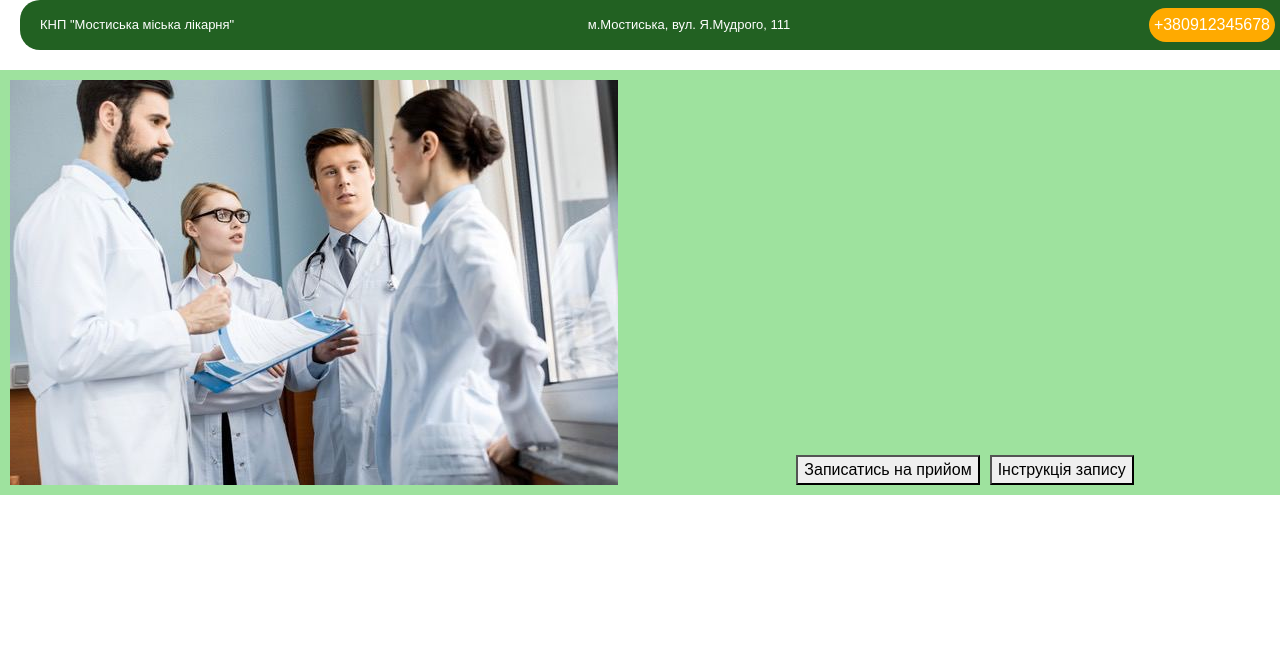
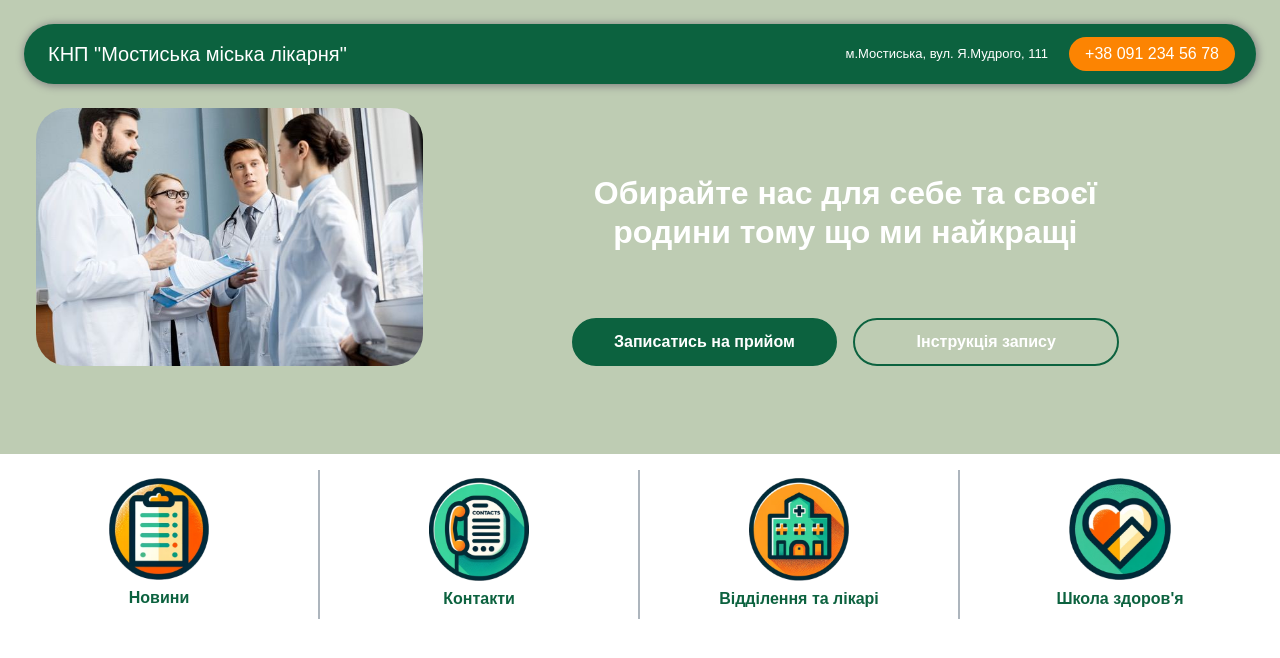
Before and after one commit to OleksandrShchepanchuk/.net_project_react, a React app in the folder hospital/: page / in a window 1280 px wide. Built offline with nearby package versions, Linux system fonts and the light colour scheme.

Commit message:
Added the top of the page

```diff
--- a/hospital/package.json
+++ b/hospital/package.json
@@ -8,6 +8,7 @@
     "@testing-library/user-event": "^13.5.0",
     "bootstrap": "^5.3.3",
     "react": "^18.2.0",
+    "react-bootstrap": "^2.10.2",
     "react-dom": "^18.2.0",
     "react-scripts": "5.0.1",
     "web-vitals": "^2.1.4"
--- a/hospital/src/components/app/App.css
+++ b/hospital/src/components/app/App.css
@@ -1,26 +1,31 @@
 .App {
     font-family: sans-serif;
-    background-color: rgb(158, 226, 158);
+    background-color: rgb(190, 204, 179);
 }
 
-  .Header {
-    background-color: rgb(34, 97, 34);
-    color: white;
-    position: absolute;
-    position: fixed;
-    top: 0;
-    left: 0;
-    width: 100%;
-    height: 50px;
-    display: flex;
-    justify-content: space-between;
-    align-items: center;
-    padding: 20px 20px;
-    margin: 0 20px;
-    margin-right: 20px;
+header{
+    background-color: rgb(190, 204, 179);
 }
 
-  .Header, .OrangePart, .Photo {
+.primary-floating {
+    box-shadow: 1px 1px 8px 1px grey;
+}
+
+.primary-text {
+    color: white;
+    font-weight: bold;
+}
+
+.primary-green {
+    color: rgb(12, 98, 63);
+}
+
+.primary {
+    background-color: rgb(12, 98, 63);
+    color: white;
+}
+
+.Photo {
     border-top-left-radius: 20px; /* Rounded top-left corner */
     border-top-right-radius: 20px; /* Rounded top-right corner */
     border-bottom-right-radius: 20px; /* Rounded top-left corner */
@@ -35,32 +40,44 @@
 
 .OrangePart {
     font-size: medium;
-    background-color: rgb(255, 170, 0);
+    background-color: rgb(252, 132, 2);
     padding: 5px 5px;
     margin: 5px;
 }
 
-  .GridContainer {
+.front-page-motto-buttons {
     display: grid;
-    grid-template-columns: 1fr 1fr; /* Two columns */
-    grid-template-rows: auto; /* Auto size rows */
-    gap: 20px; /* Adjust gap between items */
-    margin-top: 70px; /* Adjust margin to push content below header */
-    padding: 10px;
+    grid-template-rows: auto 3rem;
 }
 
-  .Photo {
-    grid-column: 1; /* Photo takes first column */
-    grid-row: 1 / span 2; /* Photo spans two rows */
+.front-page-buttons {
+    grid-row: 2;
 }
 
-  .Buttons {
-    grid-column: 2; /* Buttons take second column */
-    grid-row: 2; /* Buttons on second row */
-    display: flex;
-    justify-content: center; /* Align buttons to the right */
+.front-page-motto {
+    grid-row: 1;
 }
 
-  .Buttons button {
-    margin-left: 10px; /* Adjust margin between buttons */
+.my-button {
+    padding:  0.5rem 1rem;
+    margin: 0 0.5rem;
+    height: 3rem;
+    background: transparent;
+    border: rgb(12, 98, 63) solid 2px;
+    font-weight: bolder;
+    border-radius: 1.5rem;
+    color: white;
 }
+
+.my-button.primary {
+    background: rgb(12, 98, 63);
+}
+
+.action-tile-image {
+    width: 33%;
+}
+
+.divider {
+    border-left: 1px solid #000;
+    width: 4px;
+}
--- a/hospital/src/components/app/App.js
+++ b/hospital/src/components/app/App.js
@@ -1,25 +1,98 @@
 import React from 'react';
 import './App.css';
-import doctorsPhoto from './doctors.jpg';
+import doctorsPhoto from './images/doctors.jpg';
+import contactIcon from './images/contacts.png';
+import newsIcon from './images/news.png';
+import departmentsIcon from './images/departments.png';
+import healthSchoolIcon from './images/health_school.png';
 
+import {Col, Image, Navbar, NavbarText, Row} from 'react-bootstrap';
+
+const BigActionButtons = [{text: 'Новини', image_src: newsIcon}, {
+    text: 'Контакти',
+    image_src: contactIcon
+}, {text: 'Відділення та лікарі', image_src: departmentsIcon}, {text: 'Школа здоров\'я', image_src: healthSchoolIcon},]
 
 function App() {
-  return (
-    <div className="App">
-      <header className="Header">
-        <div className="LeftContent">КНП "Мостиська міська лікарня"</div>
-        <div className="RightContent">м.Мостиська, вул. Я.Мудрого, 111</div>
-        <div className="OrangePart">+380912345678</div>
-      </header>
-      <div className="GridContainer">
-        <div className="Photo"><img src={doctorsPhoto} alt="Doctors" /></div>
-        <div className="Buttons">
-          <button>Записатись на прийом</button>
-          <button>Інструкція запису</button>
+    return (<div className="App">
+        <header className='pt-4'>
+            <HeaderContent/>
+        </header>
+
+        <Row className='p-4 me-0 ms-0'>
+            <Col className='col-4'>
+                <div id='rounding-box' className='rounded-5'>
+                    <Image src={doctorsPhoto} alt="Doctors" className='rounded-5' fluid/>
+                </div>
+            </Col>
+            <Col className='col-8 front-page-motto-buttons'>
+                <Row className='h-100'>
+                    <h2 className='text-center primary-text w-75 mx-auto my-auto front-page-motto'>
+                        Обирайте нас для себе та своєї родини тому що ми найкращі
+                    </h2>
+                </Row>
+                <Row>
+                    <div className='d-flex justify-content-center front-page-buttons'>
+                        <button className='my-button primary col-4'>Записатись на прийом</button>
+                        <button className='my-button col-4'>Інструкція запису</button>
+                    </div>
+                </Row>
+            </Col>
+            <div id='some-space-idgaf' style={{height: '4rem'}}></div>
+        </Row>
+
+        <Row className='column-gap-0 m-0 p-0 bg-white'>
+            {BigActionButtons.map((button, index, arr) => (<Col className='col-3 p-0 m-0'>
+                <BigActionButton text={button.text} image_src={button.image_src}
+                                 isLast={index === arr.length - 1}/>
+            </Col>))}
+        </Row>
+
+        {/*<div className="GridContainer">*/}
+        {/*    <div className="Photo"><img src={doctorsPhoto} alt="Doctors"/></div>*/}
+        {/*    <div className="Buttons">*/}
+        {/*        <button>Записатись на прийом</button>*/}
+        {/*        <button>Інструкція запису</button>*/}
+        {/*    </div>*/}
+        {/*</div>*/}
+    </div>);
+}
+
+function HeaderContent() {
+    return <>
+        <Navbar expand="md" sticky="top" className="primary primary-floating rounded-pill px-3 mx-4 me-4">
+            <Navbar.Brand>
+                <NavbarText className='text-white ms-2'>
+                    КНП "Мостиська міська лікарня"
+                </NavbarText>
+            </Navbar.Brand>
+            <Navbar.Collapse className='justify-content-end '>
+                <div className="RightContent me-3">м.Мостиська, вул. Я.Мудрого, 111</div>
+                <div className="OrangePart rounded-pill px-3">+38 091 234 56 78</div>
+            </Navbar.Collapse>
+        </Navbar>
+    </>
+}
+
+function BigActionButton(props) {
+    return <>
+        <div className='d-flex m-0 w-100 h-100'>
+            <div className='justify-content-center m-0 w-100 h-100'>
+                <button className={'py-4 w-100 border-0 h-100 bg-transparent'}>
+                    <Image className='action-tile-image ' src={props.image_src} alt={props.text} fluid/>
+
+                    <div style={{height: '0.4rem'}}></div>
+
+                    <span className='fw-bolder primary-green'>{props.text}</span>
+                </button>
+            </div>
+            {props.isLast ? '' : <VerticalDivider/>}
         </div>
-      </div>
-    </div>
-  );
+    </>
+}
+
+function VerticalDivider() {
+    return <div className='border-0 border-end border-2 border-dark-subtle my-3'></div>
 }
 
 export default App;
```
Also changed, not shown: hospital/src/components/app/images/contacts.png (added), hospital/src/components/app/images/departments.png (added), hospital/src/components/app/images/doctors.jpg (renamed from hospital/src/components/app/doctors.jpg), hospital/src/components/app/images/health_school.png (added), hospital/src/components/app/images/news.png (added), 1 other file. Lines whose indentation alone changed are shown as unchanged.
